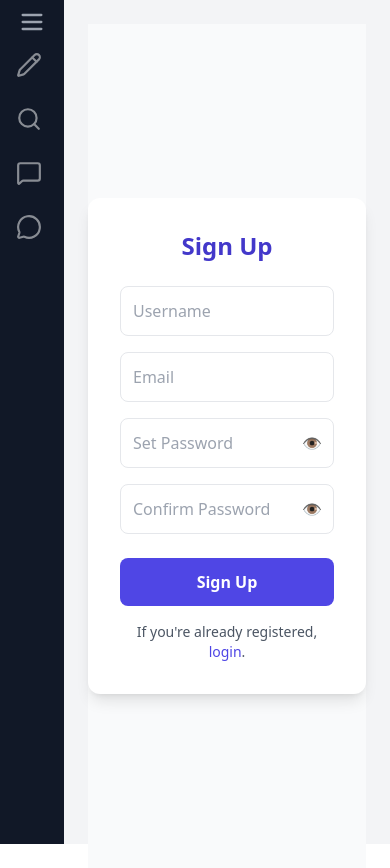
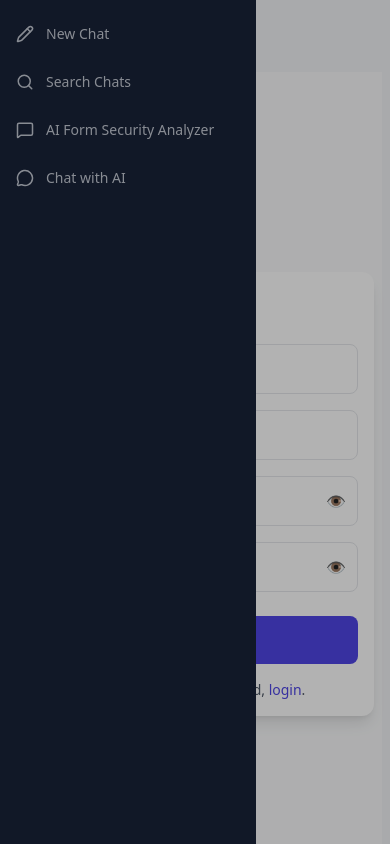
Before and after one commit to MadhavanKaram/AI_SecureForm, a React (Create React App) app in the folder frontend/: page /signup in a window 390 px wide. Both pictures are taken after a click on the button "Open sidebar". After the commit the page ends 844 px from the top, so only its background shows below. Built offline with nearby package versions, Linux system fonts and the light colour scheme; no server answers.

Commit message:
made mobile responsive

```diff
--- a/frontend/src/App.js
+++ b/frontend/src/App.js
@@ -11,12 +11,24 @@ import SignupPage from './components/SignupPage';
 import './App.css';
 import UserMenu from './components/UserMenu';
 
+// Utility hook to detect desktop (sm and up)
+function useIsDesktop() {
+  const [isDesktop, setIsDesktop] = React.useState(window.innerWidth >= 640);
+  React.useEffect(() => {
+    const onResize = () => setIsDesktop(window.innerWidth >= 640);
+    window.addEventListener('resize', onResize);
+    return () => window.removeEventListener('resize', onResize);
+  }, []);
+  return isDesktop;
+}
 
 function App() {
   const [collapsed, setCollapsed] = useState(false);
+  const [sidebarOpen, setSidebarOpen] = useState(false); // For mobile sidebar
   const [showSearch, setShowSearch] = useState(false);
   const [isLoggedIn, setIsLoggedIn] = useState(false);
   const formRef = useRef();
+  const isDesktop = useIsDesktop();
   // Set larger icon size when sidebar is collapsed
   // e.g., 32px when collapsed, 20px when expanded
   const iconSize = collapsed ? 32 : 24;
@@ -84,21 +96,37 @@ function App() {
 
   return (
     <Router>
-      <div className="flex min-h-screen h-screen bg-gray-100 relative">
-        {/* Sidebar */}
+      <div className="flex min-h-screen h-screen bg-gray-100 relative overflow-x-hidden">
+        {/* Mobile Hamburger Button - avoid overlap with user menu */}
+        <button
+          className="sm:hidden fixed top-4 left-4 z-40 bg-white rounded-full p-2 shadow border border-gray-200"
+          style={{ marginTop: 0 }}
+          onClick={() => {
+            setSidebarOpen(!sidebarOpen);
+            if (!sidebarOpen) setCollapsed(false); // Always expand sidebar on mobile open
+          }}
+          aria-label="Open sidebar"
+        >
+          <Menu size={24} />
+        </button>
+
+        {/* Sidebar - responsive */}
         <aside
-          className={`bg-gray-900 text-white h-full min-h-screen flex flex-col transition-all duration-300 ease-in-out ${
-            collapsed ? 'w-16' : 'w-64'
-          }`}
+          className={`bg-gray-900 text-white h-full min-h-screen flex flex-col transition-all duration-300 ease-in-out
+            fixed z-40 top-0 left-0
+            ${(isDesktop ? collapsed : false) ? 'w-16' : 'w-64'}
+            transform ${sidebarOpen ? 'translate-x-0' : '-translate-x-full'} sm:translate-x-0
+            sm:static sm:block`}
+          style={{ maxWidth: (isDesktop ? collapsed : false) ? 64 : 256 }}
         >
-          {/* Collapse Button: top-right when expanded, centered when collapsed */}
-          <div className={`flex ${collapsed ? 'justify-center' : 'justify-end'} p-2`}>
+          {/* Collapse Button: only show on desktop */}
+          <div className={`flex ${(isDesktop ? collapsed : false) ? 'justify-center' : 'justify-end'} p-2 sm:flex`}>
             <button
               onClick={() => setCollapsed(!collapsed)}
-              className="text-gray-400 hover:text-white"
+              className="text-gray-400 hover:text-white hidden sm:block"
               title="Toggle Sidebar"
             >
-              <Menu size={collapsed ? 28 : 20} />
+              <Menu size={(isDesktop ? collapsed : false) ? 28 : 20} />
             </button>
           </div>
 
@@ -107,7 +135,8 @@ function App() {
             <SidebarButton
               icon={Pencil}
               label="New Chat"
-              collapsed={collapsed}
+              collapsed={isDesktop ? collapsed : false}
+              sidebarOpen={sidebarOpen || undefined}
               to={isLoggedIn ? "/analyzer" : undefined}
               onClick={() => {
                 if (isLoggedIn) {
@@ -119,7 +148,8 @@ function App() {
             <SidebarButton
               icon={Search}
               label="Search Chats"
-              collapsed={collapsed}
+              collapsed={isDesktop ? collapsed : false}
+              sidebarOpen={sidebarOpen || undefined}
               to={isLoggedIn ? "/analyzer" : undefined}
               onClick={() => {
                 if (isLoggedIn) {
@@ -131,28 +161,39 @@ function App() {
             <SidebarButton
               icon={MessageSquare}
               label="AI Form Security Analyzer"
-              collapsed={collapsed}
+              collapsed={isDesktop ? collapsed : false}
+              sidebarOpen={sidebarOpen || undefined}
               to={isLoggedIn ? "/analyzer" : undefined}
               disabled={!isLoggedIn}
             />
             <SidebarButton
               icon={MessageCircle}
               label="Chat with AI"
-              collapsed={collapsed}
+              collapsed={isDesktop ? collapsed : false}
+              sidebarOpen={sidebarOpen || undefined}
               to={isLoggedIn ? "/chat" : undefined}
               disabled={!isLoggedIn}
             />
           </div>
         </aside>
 
-        {/* Topbar with user menu */}
-        <div className="absolute top-0 right-0 p-4 z-50">
-          <div className="flex flex-col items-center">
+        {/* Overlay for mobile sidebar */}
+        {sidebarOpen && (
+          <div
+            className="fixed inset-0 bg-black bg-opacity-30 z-30 sm:hidden"
+            onClick={() => setSidebarOpen(false)}
+            aria-label="Close sidebar overlay"
+          />
+        )}
+
+        {/* Topbar with user menu - fixed for mobile, absolute for desktop, avoid overlap */}
+        <div className="fixed sm:absolute top-2 right-2 sm:top-0 sm:right-0 p-2 sm:p-4 z-50 pointer-events-none">
+          <div className="flex flex-col items-center pointer-events-auto">
             {isLoggedIn && <UserMenu />}
           </div>
         </div>
         {/* Main Content */}
-        <main className="flex-1 p-6">
+        <main className="flex-1 p-2 sm:p-6 mt-16 sm:mt-0">
           <Routes>
             <Route path="/" element={<HomePage />} />
             <Route path="/analyzer" element={<FormAnalyzer ref={formRef} />} />
--- /dev/null
+++ b/frontend/src/ThemeContext.js
@@ -0,0 +1,31 @@
+// ThemeContext.js
+import React, { createContext, useContext, useEffect, useState } from 'react';
+
+const ThemeContext = createContext();
+
+export function ThemeProvider({ children }) {
+  const [theme, setTheme] = useState(() => {
+    if (typeof window !== 'undefined') {
+      return localStorage.getItem('theme') || 'light';
+    }
+    return 'light';
+  });
+
+  useEffect(() => {
+    document.documentElement.classList.remove('light', 'dark');
+    document.documentElement.classList.add(theme);
+    localStorage.setItem('theme', theme);
+  }, [theme]);
+
+  const toggleTheme = () => setTheme((t) => (t === 'light' ? 'dark' : 'light'));
+
+  return (
+    <ThemeContext.Provider value={{ theme, setTheme, toggleTheme }}>
+      {children}
+    </ThemeContext.Provider>
+  );
+}
+
+export function useTheme() {
+  return useContext(ThemeContext);
+}
--- a/frontend/src/components/ChatWithAI.js
+++ b/frontend/src/components/ChatWithAI.js
@@ -237,7 +237,7 @@ function ChatWithAI() {
   };
 
   return (
-    <div className="max-w-[1200px] w-full mx-auto mt-10 p-8 bg-white rounded-2xl shadow-2xl border border-gray-200 flex flex-col min-h-[70vh] h-[80vh]">
+    <div className="w-full sm:max-w-[1200px] sm:mx-auto mt-4 p-2 sm:p-8 bg-white rounded-2xl shadow-2xl border border-gray-200 flex flex-col min-h-[70vh] h-[80vh]">
       <div className="flex items-center justify-between mb-4">
         <h2 className="text-xl font-bold">Chat with AI</h2>
         <div className="flex gap-2">
--- a/frontend/src/components/SidebarButton.js
+++ b/frontend/src/components/SidebarButton.js
@@ -1,7 +1,8 @@
 import React from 'react';
 import { useNavigate } from 'react-router-dom';
 
-const SidebarButton = ({ icon: Icon, label, collapsed, onClick, to, disabled }) => {
+// Accept sidebarOpen as a prop to control tooltip logic
+const SidebarButton = ({ icon: Icon, label, collapsed, onClick, to, disabled, sidebarOpen }) => {
   const navigate = useNavigate();
 
 
@@ -10,6 +11,9 @@ const SidebarButton = ({ icon: Icon, label, collapsed, onClick, to, disabled })
     if (onClick) onClick();
     if (to) navigate(to);
   };
+
+  // Only show tooltip if collapsed and sidebar is visible (open)
+  const showTooltip = collapsed && (sidebarOpen === undefined || sidebarOpen);
 
   return (
     <div className="relative group">
@@ -22,7 +26,7 @@ const SidebarButton = ({ icon: Icon, label, collapsed, onClick, to, disabled })
         {!collapsed && <span>{label}</span>}
       </button>
 
-      {collapsed && (
+      {showTooltip && (
         <div className="absolute left-full top-1/2 transform -translate-y-1/2 ml-2 bg-gray-800 text-white text-xs px-2 py-1 rounded shadow-lg opacity-0 group-hover:opacity-100 transition-all whitespace-nowrap z-50">
           {label}
         </div>
--- a/frontend/src/components/SignupPage.js
+++ b/frontend/src/components/SignupPage.js
@@ -28,8 +28,8 @@ const SignupPage = () => {
   };
 
   return (
-    <div className="min-h-screen flex flex-col justify-center items-center bg-gray-50">
-      <form onSubmit={handleSignup} className="bg-white p-8 rounded-xl shadow-lg w-full max-w-md">
+    <div className="min-h-screen flex flex-col justify-center items-center bg-gray-50 p-2 sm:p-0">
+      <form onSubmit={handleSignup} className="bg-white p-4 sm:p-8 rounded-xl shadow-lg w-full max-w-md">
         <h2 className="text-2xl font-bold mb-6 text-center text-indigo-700">Sign Up</h2>
         {error && <div className="text-red-500 mb-4 text-center">{error}</div>}
         <input
@@ -37,7 +37,7 @@ const SignupPage = () => {
           placeholder="Username"
           value={username}
           onChange={e => setUsername(e.target.value)}
-          className="w-full mb-4 p-3 border rounded-lg focus:outline-none focus:ring-2 focus:ring-indigo-400"
+          className="w-full mb-4 p-3 border rounded-lg focus:outline-none focus:ring-2 focus:ring-indigo-400 text-base"
           required
         />
         <input
@@ -45,7 +45,7 @@ const SignupPage = () => {
           placeholder="Email"
           value={email}
           onChange={e => setEmail(e.target.value)}
-          className="w-full mb-4 p-3 border rounded-lg focus:outline-none focus:ring-2 focus:ring-indigo-400"
+          className="w-full mb-4 p-3 border rounded-lg focus:outline-none focus:ring-2 focus:ring-indigo-400 text-base"
           required
         />
         <div className="relative mb-4">
@@ -54,7 +54,7 @@ const SignupPage = () => {
             placeholder="Set Password"
             value={password}
             onChange={e => setPassword(e.target.value)}
-            className="w-full p-3 border rounded-lg focus:outline-none focus:ring-2 focus:ring-indigo-400"
+            className="w-full p-3 border rounded-lg focus:outline-none focus:ring-2 focus:ring-indigo-400 text-base"
             required
           />
           <span
--- a/frontend/tailwind.config.js
+++ b/frontend/tailwind.config.js
@@ -1,5 +1,6 @@
 /** @type {import('tailwindcss').Config} */
 module.exports = {
+  darkMode: 'class',
   content: [
     "./src/**/*.{js,jsx,ts,tsx}",
   ],
```
Also changed, not shown: frontend/src/components/FormAnalyzer.js (+4 -3 lines), frontend/src/components/LoginPage.js (+4 -4 lines), frontend/src/components/UserMenu.js (+37 -4 lines).
